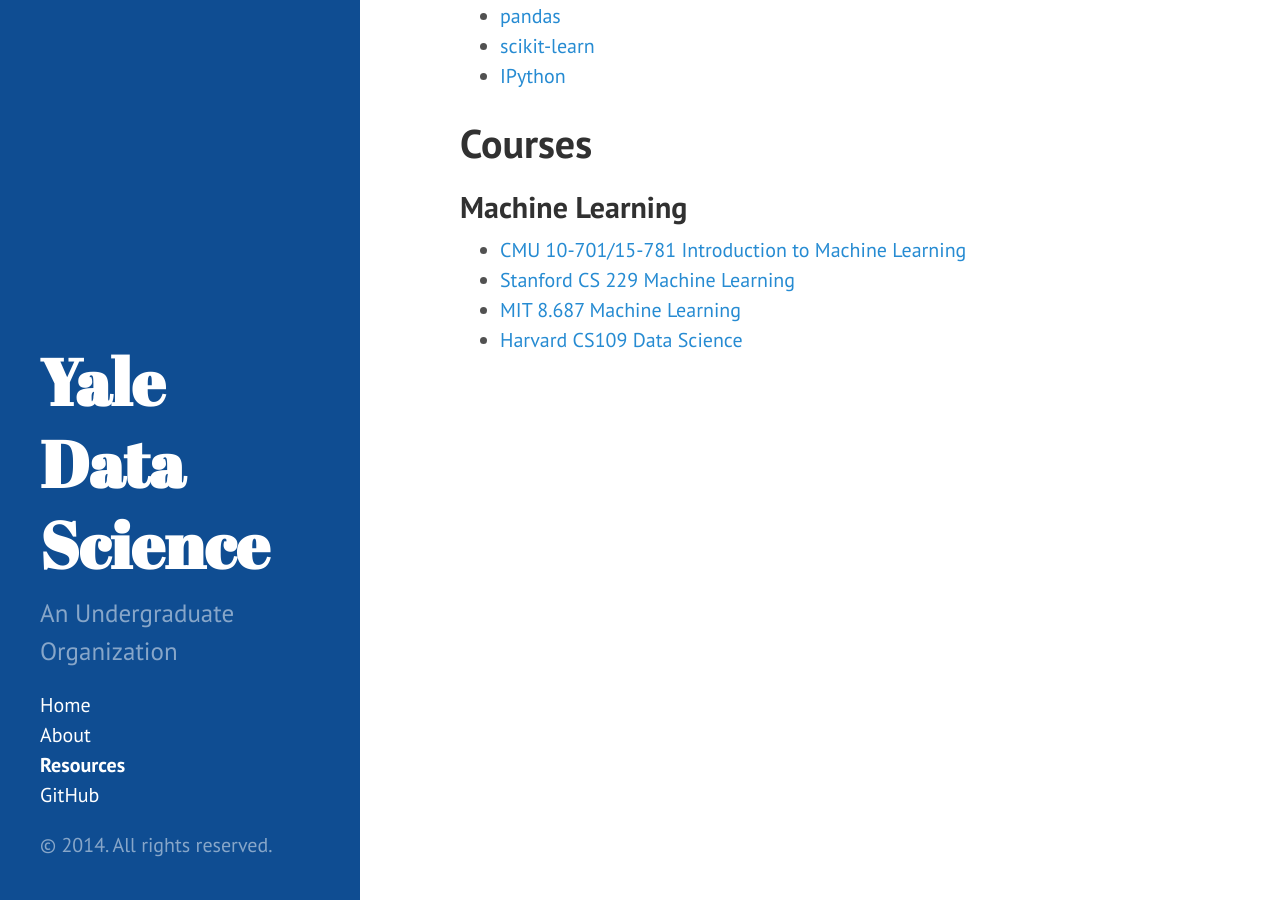
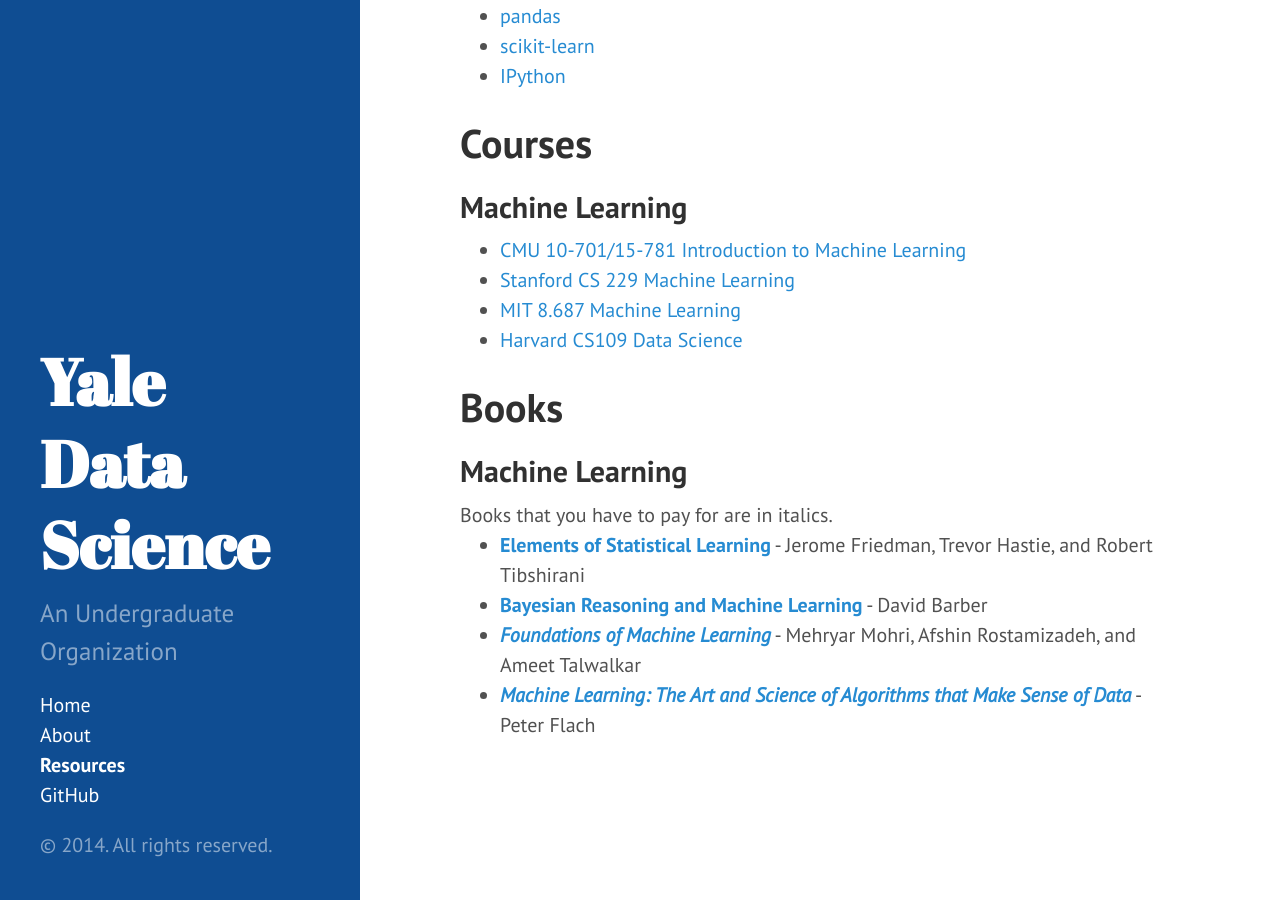
Before and after one commit to YaleDataScience/old-site, a Jekyll site: the page built from resources.html, in a window 1280 px wide and 900 px high, scrolled down 947 px. Built offline with Jekyll 4.4.1, drawn with Linux system fonts in a browser that asks for light colours; Markdown is read by kramdown in place of the engine named in the settings.

Commit message:
Added ML book resources

```diff
--- a/resources.html
+++ b/resources.html
@@ -82,4 +82,22 @@
       </li>
     </ul>
 
+  <h1>Books</h1>
+   <h2>Machine Learning</h2>
+   Books that you have to pay for are in italics.
+    <ul>
+      <li>
+      <a href="http://statweb.stanford.edu/~tibs/ElemStatLearn/" target="_blank"><b>Elements of Statistical Learning</b></a> - Jerome Friedman, Trevor Hastie, and Robert Tibshirani
+      </li>
+      <li>
+      <a href="http://web4.cs.ucl.ac.uk/staff/D.Barber/pmwiki/pmwiki.php?n=Brml.HomePage" target="_blank"><b>Bayesian Reasoning and Machine Learning</b></a> - David Barber
+      </li>
+      <li>
+      <a href="http://www.cs.nyu.edu/~mohri/mlbook/" target="_blank"><b><i>Foundations of Machine Learning</i></b></a> - Mehryar Mohri, Afshin Rostamizadeh, and Ameet Talwalkar
+      </li>
+      <li>
+      <a href="https://www.cs.bris.ac.uk/~flach/mlbook/" target="_blank"><b><i>Machine Learning: The Art and Science of Algorithms that Make Sense of Data</i></b></a> - Peter Flach
+      </li>
+    </ul>
+
 </div>
```
